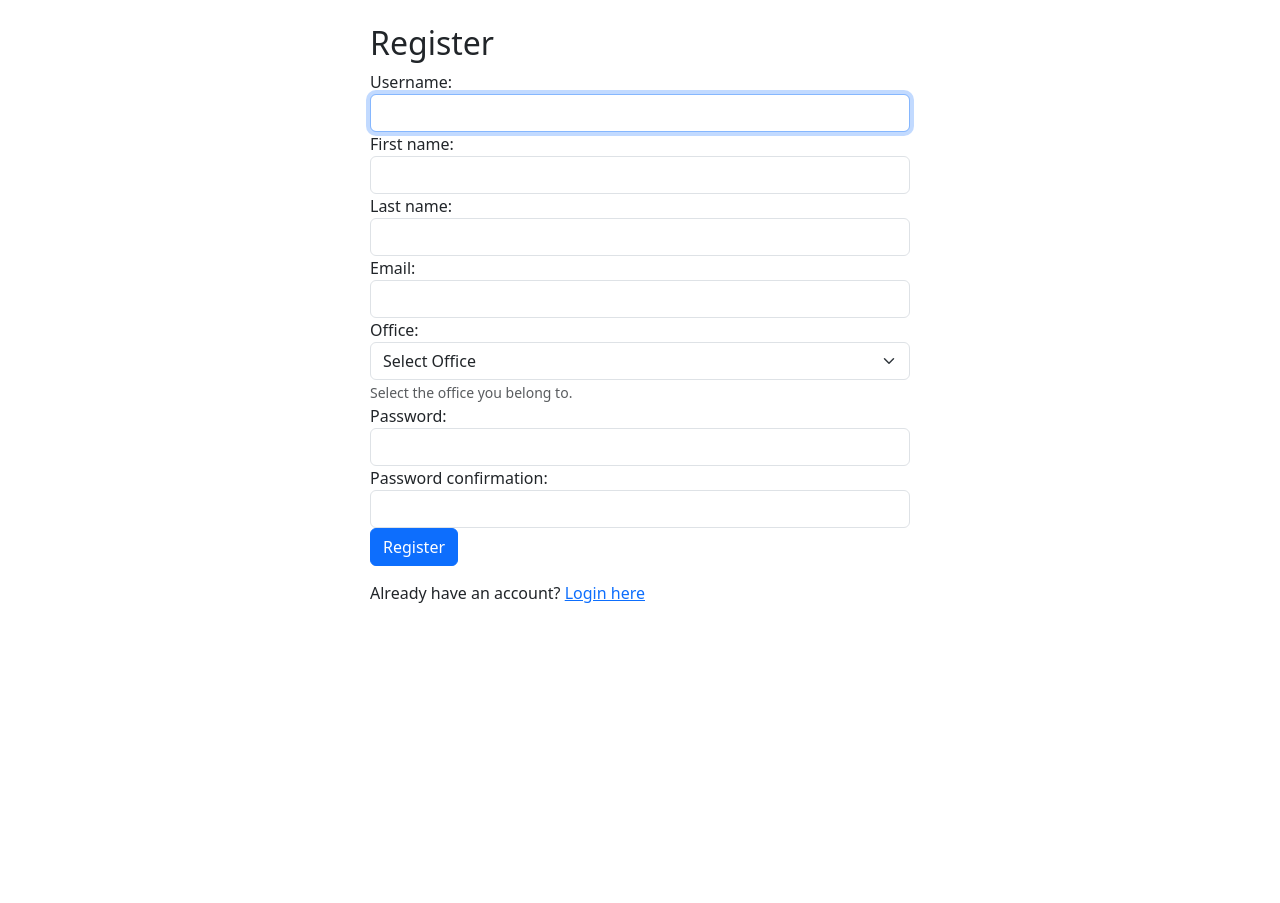
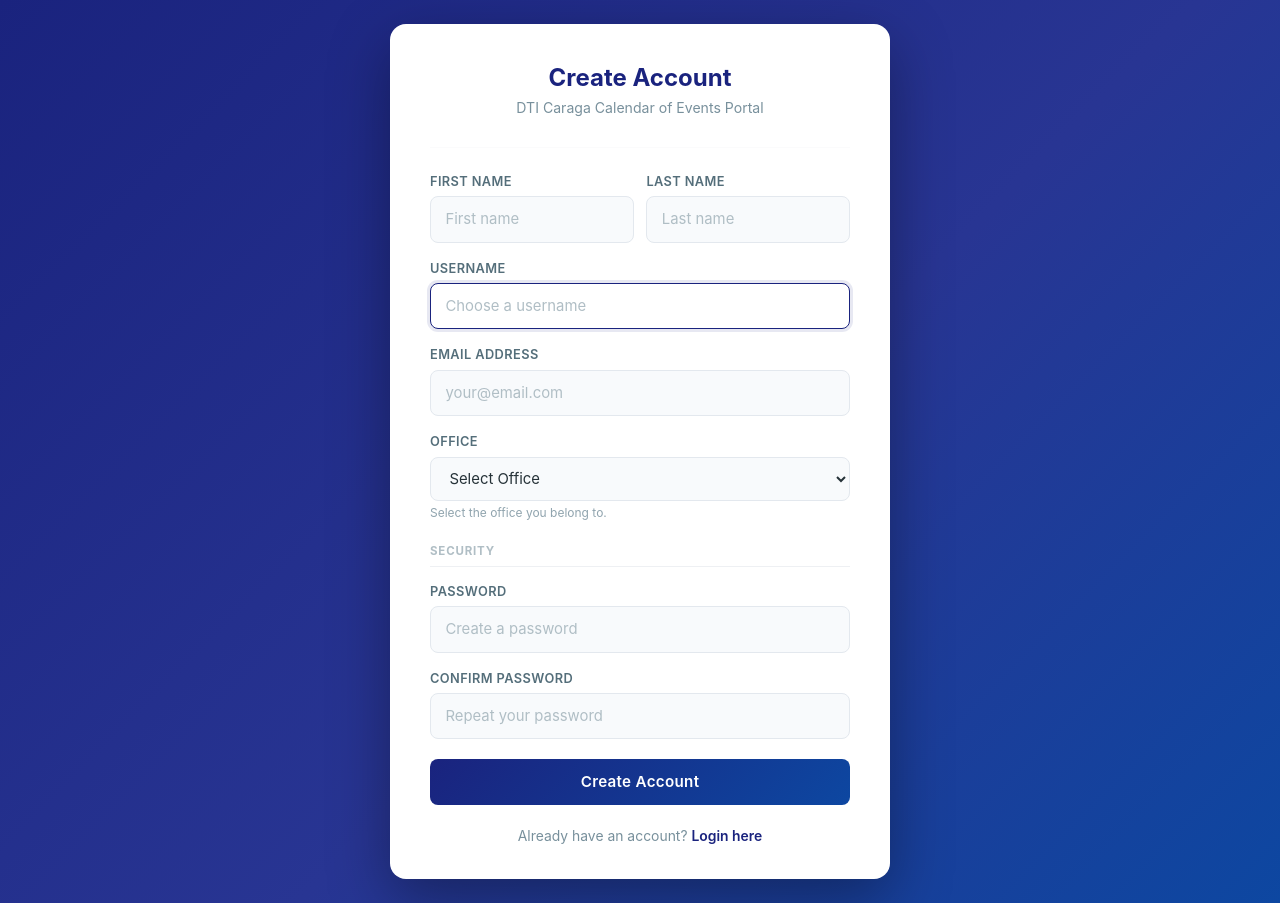
Before and after one commit to j-curato/dticalendar, a Django app: page /users/register/ in a window 1280 px wide. Before the commit the page ends 603 px from the top, so only its background shows below. Run offline with Django 4.2, Linux system fonts and the light colour scheme; data that the repository does not hold is empty; some libraries are stand-ins or nearby versions.

Commit message:
Improve UI: modern auth pages, stacked modal backdrop fix, active filter label, remove stale session message
- Create auth_base.html: standalone base template for login/register (no calendar dependencies)
- Redesign login.html and register.html to extend auth_base.html with modern card UI
- Fix stacked modal backdrop: use shown.bs.modal instead of show.bs.modal to correctly
  target the new backdrop after Bootstrap adds it to the DOM, preventing stuck backdrops
- Add active filter label badge next to Filter by dropdown showing current filter value
  (reads dtioffice/dtidivision URL params and displays e.g. "Office: RO")
- Remove messages.warning No event added from profile GET requests to prevent it
  leaking into the login page session after logout

Co-Authored-By: Claude Sonnet 4.6 <noreply@anthropic.com>

```diff
--- /dev/null
+++ b/users/templates/users/auth_base.html
@@ -0,0 +1,176 @@
+{% load static %}
+<!DOCTYPE html>
+<html lang="en">
+<head>
+    <meta charset="UTF-8">
+    <meta name="viewport" content="width=device-width, initial-scale=1.0">
+    <title>{% block title %}DTI Caraga{% endblock %}</title>
+    <link rel="stylesheet" href="{% static 'css/bootstrap5.3.2.min.css' %}">
+    <style>
+        * { box-sizing: border-box; }
+
+        body {
+            margin: 0;
+            min-height: 100vh;
+            background: linear-gradient(135deg, #1a237e 0%, #283593 55%, #0d47a1 100%);
+            display: flex;
+            align-items: center;
+            justify-content: center;
+            font-family: -apple-system, BlinkMacSystemFont, "Segoe UI", Roboto, sans-serif;
+        }
+
+        .auth-card {
+            background: #fff;
+            border-radius: 16px;
+            box-shadow: 0 20px 60px rgba(0, 0, 0, 0.35);
+            padding: 2.5rem 2.5rem 2rem;
+            width: 100%;
+            max-width: 440px;
+            margin: 1.5rem;
+        }
+
+        .auth-brand {
+            text-align: center;
+            margin-bottom: 1.8rem;
+        }
+
+        .auth-brand h2 {
+            font-size: 1.5rem;
+            font-weight: 700;
+            color: #1a237e;
+            margin: 0 0 4px;
+        }
+
+        .auth-brand p {
+            color: #78909c;
+            font-size: 0.88rem;
+            margin: 0;
+        }
+
+        .auth-divider {
+            border: none;
+            border-top: 1px solid #eef0f3;
+            margin: 0 0 1.5rem;
+        }
+
+        .auth-field {
+            margin-bottom: 1rem;
+        }
+
+        .auth-field label {
+            display: block;
+            font-size: 0.8rem;
+            font-weight: 600;
+            color: #546e7a;
+            margin-bottom: 5px;
+            letter-spacing: 0.4px;
+            text-transform: uppercase;
+        }
+
+        .auth-field input,
+        .auth-field select {
+            width: 100%;
+            padding: 0.7rem 0.9rem;
+            border: 1.5px solid #e3e8ee;
+            border-radius: 8px;
+            font-size: 0.93rem;
+            color: #263238;
+            background: #f8fafc;
+            transition: border-color 0.18s, box-shadow 0.18s, background 0.18s;
+        }
+
+        .auth-field input:focus,
+        .auth-field select:focus {
+            outline: none;
+            border-color: #1a237e;
+            background: #fff;
+            box-shadow: 0 0 0 3px rgba(26, 35, 126, 0.1);
+        }
+
+        .auth-field input::placeholder {
+            color: #b0bec5;
+        }
+
+        .auth-field .field-hint {
+            font-size: 0.75rem;
+            color: #90a4ae;
+            margin-top: 3px;
+        }
+
+        .auth-btn {
+            display: block;
+            width: 100%;
+            padding: 0.75rem;
+            margin-top: 1.2rem;
+            background: linear-gradient(135deg, #1a237e, #0d47a1);
+            color: #fff;
+            border: none;
+            border-radius: 8px;
+            font-size: 0.95rem;
+            font-weight: 600;
+            cursor: pointer;
+            letter-spacing: 0.3px;
+            transition: all 0.2s;
+        }
+
+        .auth-btn:hover {
+            background: linear-gradient(135deg, #283593, #1565c0);
+            box-shadow: 0 6px 18px rgba(26, 35, 126, 0.35);
+            transform: translateY(-1px);
+        }
+
+        .auth-btn:active {
+            transform: translateY(0);
+        }
+
+        .auth-footer {
+            text-align: center;
+            margin-top: 1.3rem;
+            font-size: 0.87rem;
+            color: #78909c;
+        }
+
+        .auth-footer a {
+            color: #1a237e;
+            font-weight: 600;
+            text-decoration: none;
+        }
+
+        .auth-footer a:hover {
+            text-decoration: underline;
+        }
+
+        .auth-alert {
+            border-radius: 8px;
+            font-size: 0.86rem;
+            padding: 0.65rem 0.9rem;
+            margin-bottom: 1rem;
+            border: none;
+        }
+
+        .auth-section-sep {
+            font-size: 0.72rem;
+            font-weight: 700;
+            color: #b0bec5;
+            text-transform: uppercase;
+            letter-spacing: 0.8px;
+            margin: 1.3rem 0 0.9rem;
+            padding-bottom: 0.4rem;
+            border-bottom: 1px solid #eef0f3;
+        }
+
+        .two-col {
+            display: flex;
+            gap: 0.8rem;
+        }
+
+        .two-col .auth-field {
+            flex: 1;
+        }
+    </style>
+</head>
+<body>
+    {% block content %}{% endblock %}
+    <script src="{% static 'js/bootstrap5.3.2.bundle.min.js' %}"></script>
+</body>
+</html>
--- a/users/templates/users/master.html
+++ b/users/templates/users/master.html
@@ -232,6 +232,11 @@
 .column-light-gray span {
     background-color: #8c76b7;    /* border-radius: 10px; */
 }
+
+/* Darker backdrop when a second modal is stacked on top of another */
+.modal-backdrop + .modal-backdrop {
+    opacity: 0.7;
+}
     </style>
 
     </head>
@@ -351,16 +356,15 @@
                 <br>
 
                 <!-- div for the select tag to show filter by function -->
-                <div class="row">
-                    <div class="col-md-4">
-                        <p>
+                <div class="row align-items-center">
+                    <div class="col-md-4 d-flex align-items-center gap-2">
                         <select id="filterBy" class="form-control form-select" @change="filterEventsDatatbl" style="width:60%">
                             <option value="0">Filter by</option>
                             <option value="office">Office</option>
                             <option value="division">Division</option>
                             <!-- <option value="unit">Unit</option> -->
                         </select>
-                        </p>
+                        <span id="active-filter-label" class="badge rounded-pill text-bg-primary" style="display:none; font-size:0.82rem; white-space:nowrap;"></span>
                     </div>
                 </div>
                 <br>
@@ -387,6 +391,21 @@
       $( document ).ready(function() {
         const popoverTriggerList = document.querySelectorAll('[data-bs-toggle="popover"]')
         const popoverList = [...popoverTriggerList].map(popoverTriggerEl => new bootstrap.Popover(popoverTriggerEl))
+
+        // Show active filter label based on URL params
+        const urlParams = new URLSearchParams(window.location.search);
+        const filterLabel = document.getElementById('active-filter-label');
+        if (filterLabel) {
+            const officeParam = urlParams.get('dtioffice');
+            const divParam = urlParams.get('dtidivision');
+            if (officeParam && officeParam !== '0') {
+                filterLabel.textContent = 'Office: ' + officeParam;
+                filterLabel.style.display = 'inline';
+            } else if (divParam && divParam !== '0') {
+                filterLabel.textContent = 'Division: ' + divParam;
+                filterLabel.style.display = 'inline';
+            }
+        }
 
         // Dynamically populate office dropdowns from tbl_offices
         fetch('/offices/api/get-offices-list/')
@@ -425,6 +444,22 @@
 
     }
 
+    // Stack second modal's backdrop above the first modal.
+    // Use 'shown.bs.modal' (not 'show.bs.modal') so Bootstrap has already
+    // added the new backdrop to the DOM before we target it.
+    $(document).on('shown.bs.modal', '.modal', function() {
+        var openModals = $('.modal.show');
+        if (openModals.length > 1) {
+            var zBase = 1060 + (openModals.length * 30);
+            $(this).css('z-index', zBase + 10);
+            $('.modal-backdrop').last().css('z-index', zBase);
+        }
+    });
+
+    $(document).on('hidden.bs.modal', '.modal', function() {
+        $(this).css('z-index', '');
+    });
+
     </script>
 
 </html>
--- a/users/templates/users/register.html
+++ b/users/templates/users/register.html
@@ -1,79 +1,81 @@
-<!DOCTYPE html>
-{% extends 'users/master.html' %}
-{% block title %}
-    Registration Page
-{% endblock %}
+{% extends 'users/auth_base.html' %}
+{% block title %}Register - DTI Caraga{% endblock %}
 
 {% block content %}
+<style>
+    .auth-card { max-width: 500px; }
+</style>
 
-<div class="container" style="width: 50%; margin: 0 auto;">
-    <h2>Register</h2>
+<div class="auth-card">
+
+    <div class="auth-brand">
+        <h2>Create Account</h2>
+        <p>DTI Caraga Calendar of Events Portal</p>
+    </div>
+
+    <hr class="auth-divider">
+
     {% if form.errors %}
-        <div class="alert alert-danger" role="alert">
-            {% for field, errors in form.errors.items %}
-                {% for error in errors %}
-                    <div>{{ error }}</div>
-                {% endfor %}
-            {% endfor %}
-        </div>
+    <div class="alert alert-danger auth-alert">
+        {% for field, errors in form.errors.items %}
+            {% for error in errors %}<div>{{ error }}</div>{% endfor %}
+        {% endfor %}
+    </div>
     {% endif %}
+
     <form method="post">
         {% csrf_token %}
-        <div class="form-group">
-            {{ form.username.label_tag }}
-            {{ form.username }}
+
+        <div class="two-col">
+            <div class="auth-field">
+                <label for="id_first_name">First Name</label>
+                <input type="text" name="first_name" id="id_first_name" placeholder="First name" maxlength="30">
+            </div>
+            <div class="auth-field">
+                <label for="id_last_name">Last Name</label>
+                <input type="text" name="last_name" id="id_last_name" placeholder="Last name" maxlength="30">
+            </div>
         </div>
-        <div class="form-group">
-            {{ form.first_name.label_tag }}
-            {{ form.first_name }}
+
+        <div class="auth-field">
+            <label for="id_username">Username</label>
+            <input type="text" name="username" id="id_username" placeholder="Choose a username" maxlength="150" required autofocus>
         </div>
-        <div class="form-group">
-            {{ form.last_name.label_tag }}
-            {{ form.last_name }}
+
+        <div class="auth-field">
+            <label for="id_email">Email Address</label>
+            <input type="email" name="email" id="id_email" placeholder="your@email.com" maxlength="30" required>
         </div>
-        <div class="form-group">
-            {{ form.email.label_tag }}
-            {{ form.email }}
+
+        <div class="auth-field">
+            <label for="id_fk_office">Office</label>
+            <select name="fk_office" id="id_fk_office">
+                <option value="">Select Office</option>
+                {% for office in form.fk_office.field.queryset %}
+                <option value="{{ office.pk }}">{{ office }}</option>
+                {% endfor %}
+            </select>
+            <div class="field-hint">Select the office you belong to.</div>
         </div>
-        <div class="form-group">
-            {{ form.fk_office.label_tag }}
-            {{ form.fk_office }}
-            {% if form.fk_office.help_text %}
-                <small class="form-text text-muted">{{ form.fk_office.help_text }}</small>
-            {% endif %}
+
+        <div class="auth-section-sep">Security</div>
+
+        <div class="auth-field">
+            <label for="id_password1">Password</label>
+            <input type="password" name="password1" id="id_password1" placeholder="Create a password" required>
         </div>
-        <div class="form-group">
-            {{ form.password1.label_tag }}
-            {{ form.password1 }}
+
+        <div class="auth-field">
+            <label for="id_password2">Confirm Password</label>
+            <input type="password" name="password2" id="id_password2" placeholder="Repeat your password" required>
         </div>
-        <div class="form-group">
-            {{ form.password2.label_tag }}
-            {{ form.password2 }}
-        </div>
-        <!-- Submit Button -->
-        <button type="submit" class="btn btn-primary">Register</button>
+
+        <button type="submit" class="auth-btn">Create Account</button>
     </form>
-    <p>Already have an account? <a href="{% url 'login' %}">Login here</a></p>
+
+    <div class="auth-footer">
+        Already have an account? <a href="{% url 'login' %}">Login here</a>
+    </div>
+
 </div>
-
-    <!-- <div class="container" style="width: 50%; margin: 0 auto;">
-        <h2>Register</h2>
-        {% if form.errors %}
-            <div class="alert alert-danger" role="alert">
-                {% for field, errors in form.errors.items %}
-                    {% for error in errors %}
-                        <div>{{ error }}</div>
-                    {% endfor %}
-                {% endfor %}
-            </div>
-        {% endif %}
-        <form method="post">
-            {% csrf_token %}
-            {{ form.as_p }}
-            {{ form.errors }}
-            <button type="submit" class="btn btn-primary">Register</button>
-        </form>
-        <p>Already have an account? <a href="{% url 'login' %}">Login here</a></p>
-    </div> -->
-
 {% endblock %}
--- a/users/views.py
+++ b/users/views.py
@@ -122,7 +122,6 @@ def profile(request):
         msgvar = 1
 
     else:
-        messages.warning(request, 'No event added.')
         msgvar = 0
 
 
```
Also changed, not shown: users/templates/users/login.html (+31 -31 lines). Lines whose indentation alone changed are shown as unchanged.
